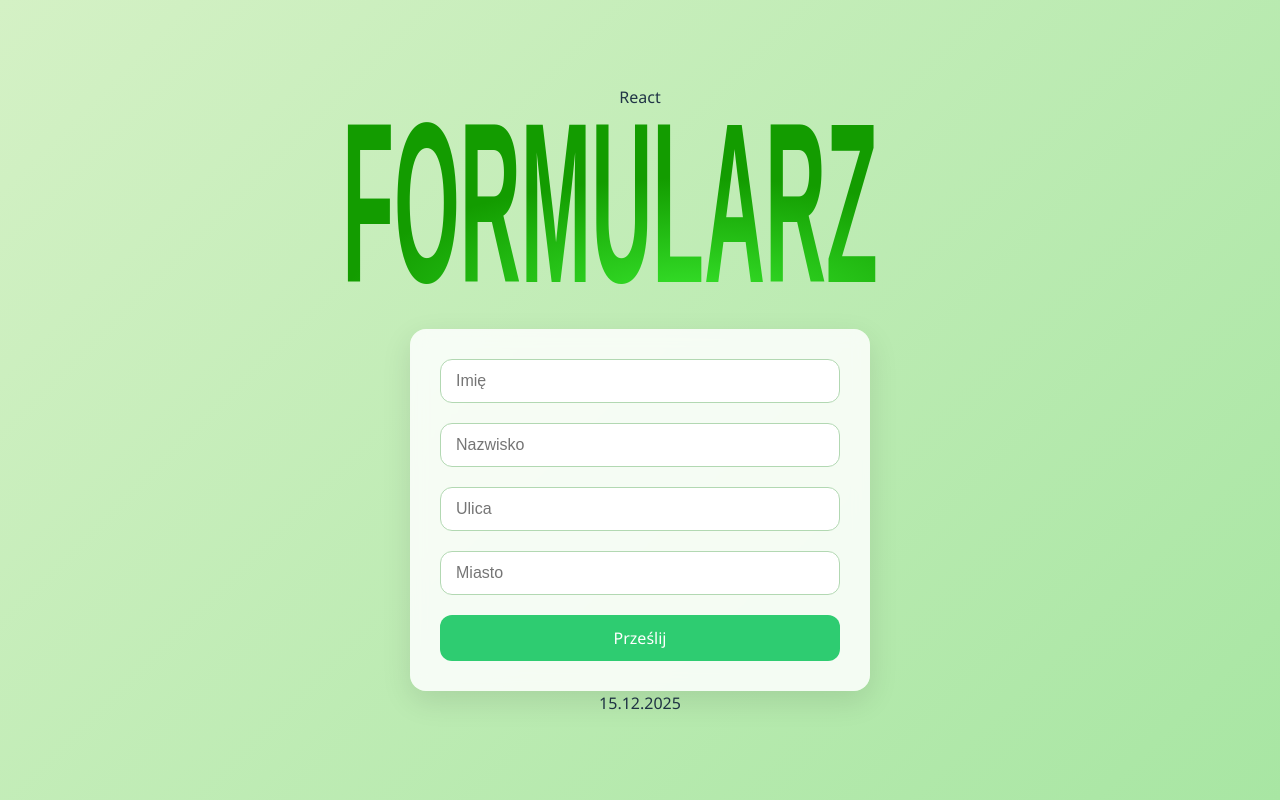
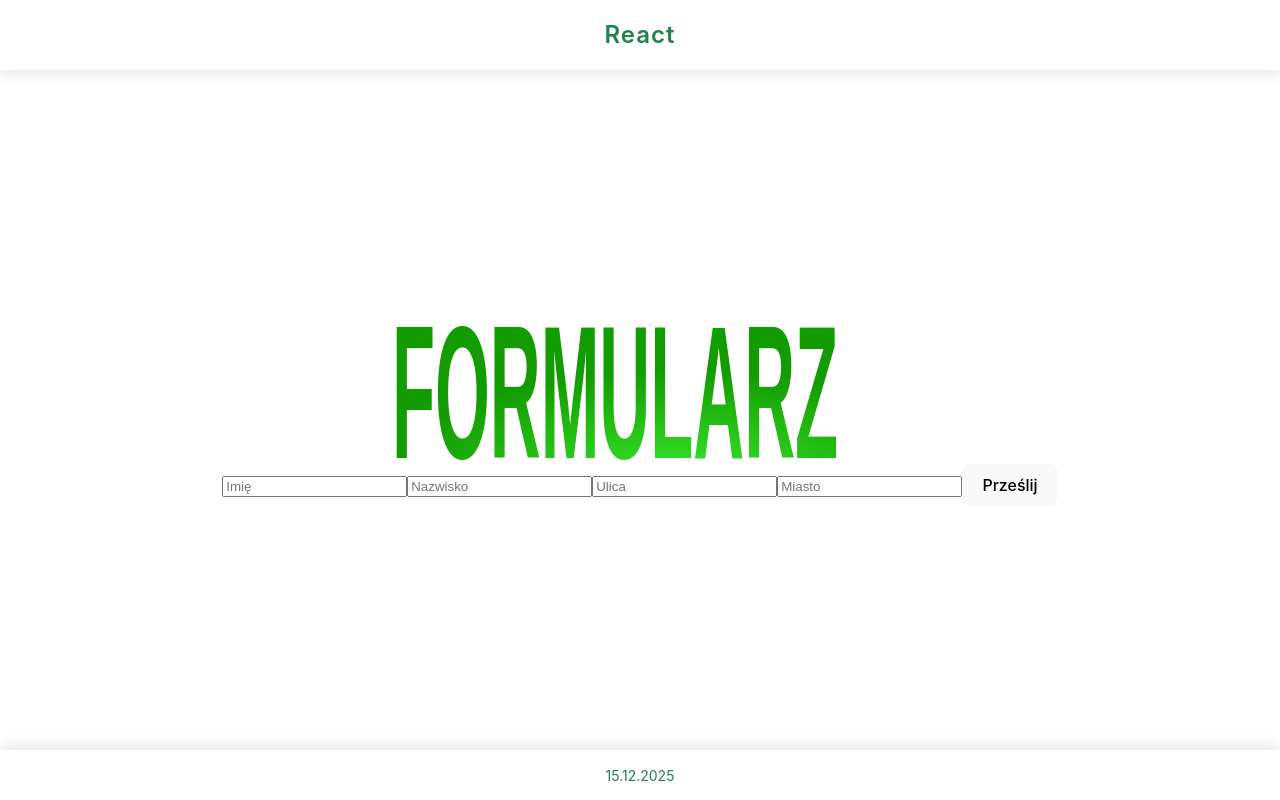
Before and after one commit to SzymeQ-pl/formularz, a React (Vite) app: page / in a window 1280 px wide. Built offline with nearby package versions, Linux system fonts and the light colour scheme.

Commit message:
Update App.css

```diff
--- a/src/App.css
+++ b/src/App.css
@@ -1,97 +1,58 @@
-body, html {
-  margin: 0;
-  padding: 0;
-  height: 100%;
-  width: 100%;
-  font-family: 'Segoe UI', Tahoma, Geneva, Verdana, sans-serif;
-  background: linear-gradient(135deg, #d4f1c5 0%, #a8e6a3 100%); /* delikatny zielony gradient */
-}
-
 .App {
   display: flex;
   flex-direction: column;
   align-items: center;
   justify-content: center;
+
   height: 100vh;
   width: 100vw;
+
+  padding-top: 70px;
+  padding-bottom: 50px;
+
   box-sizing: border-box;
 }
 
-.banner {
-  max-width: 600px;
-  width: 80%;
-  margin-bottom: 40px;
+.header {
+  position: fixed;
+  top: 0;
+  left: 0;
+  width: 100%;
+  height: 70px;
+
+  display: flex;
+  align-items: center;
+  justify-content: center;
+
+  font-size: 24px;
+  font-weight: 600;
+  letter-spacing: 1px;
+  color: #1e8449;
+
+  background: rgba(255, 255, 255, 0.85);
+  backdrop-filter: blur(8px);
+  box-shadow: 0 4px 15px rgba(0, 0, 0, 0.1);
+
+  z-index: 1000;
 }
 
-.form {
+.stopka {
+  position: fixed;
+  bottom: 0;
+  left: 0;
+  width: 100%;
+  height: 50px;
+
   display: flex;
-  flex-direction: column;
-  gap: 20px;
-  width: 400px;
-  padding: 30px;
-  background-color: rgba(255, 255, 255, 0.85);
+  align-items: center;
+  justify-content: center;
+
+  font-size: 14px;
+  color: #1e8449;
+
+  background: rgba(255, 255, 255, 0.85);
   backdrop-filter: blur(8px);
-  border-radius: 16px;
-  box-shadow: 0 10px 30px rgba(0,0,0,0.1);
+  box-shadow: 0 -4px 15px rgba(0, 0, 0, 0.1);
+
+  z-index: 1000;
 }
-
-.form input {
-  padding: 12px 15px;
-  font-size: 16px;
-  border: 1px solid #b2d8b2;
-  border-radius: 12px;
-  outline: none;
-  transition: all 0.2s;
-}
-
-.form input:focus {
-  border-color: #2ecc71;
-  box-shadow: 0 0 5px rgba(46, 204, 113, 0.5);
-}
-
-.form button {
-  padding: 12px 20px;
-  font-size: 16px;
-  background-color: #2ecc71;
-  color: white;
-  border: none;
-  border-radius: 12px;
-  cursor: pointer;
-  transition: all 0.2s;
-}
-
-.form button:hover {
-  background-color: #27ae60;
-  transform: translateY(-2px);
-  box-shadow: 0 5px 15px rgba(46, 204, 113, 0.3);
-}
-
-.table {
-  margin-top: 40px;
-  border-collapse: collapse;
-  width: 600px;
-  background-color: rgba(255, 255, 255, 0.85);
-  backdrop-filter: blur(8px);
-  border-radius: 16px;
-  overflow: hidden;
-  box-shadow: 0 10px 30px rgba(0,0,0,0.1);
-  color: black;
-}
-
-.table th, .table td {
-  padding: 15px 20px;
-  text-align: left;
-}
-
-.table th {
-  background-color: #2ecc71;
-  color: white;
-}
-
-.table tr:nth-child(even) {
-  background-color: rgba(46, 204, 113, 0.1);
-}
-
-.table tr:hover {
-  background-color: rgba(46, 204, 113, 0.2);
-}
```
